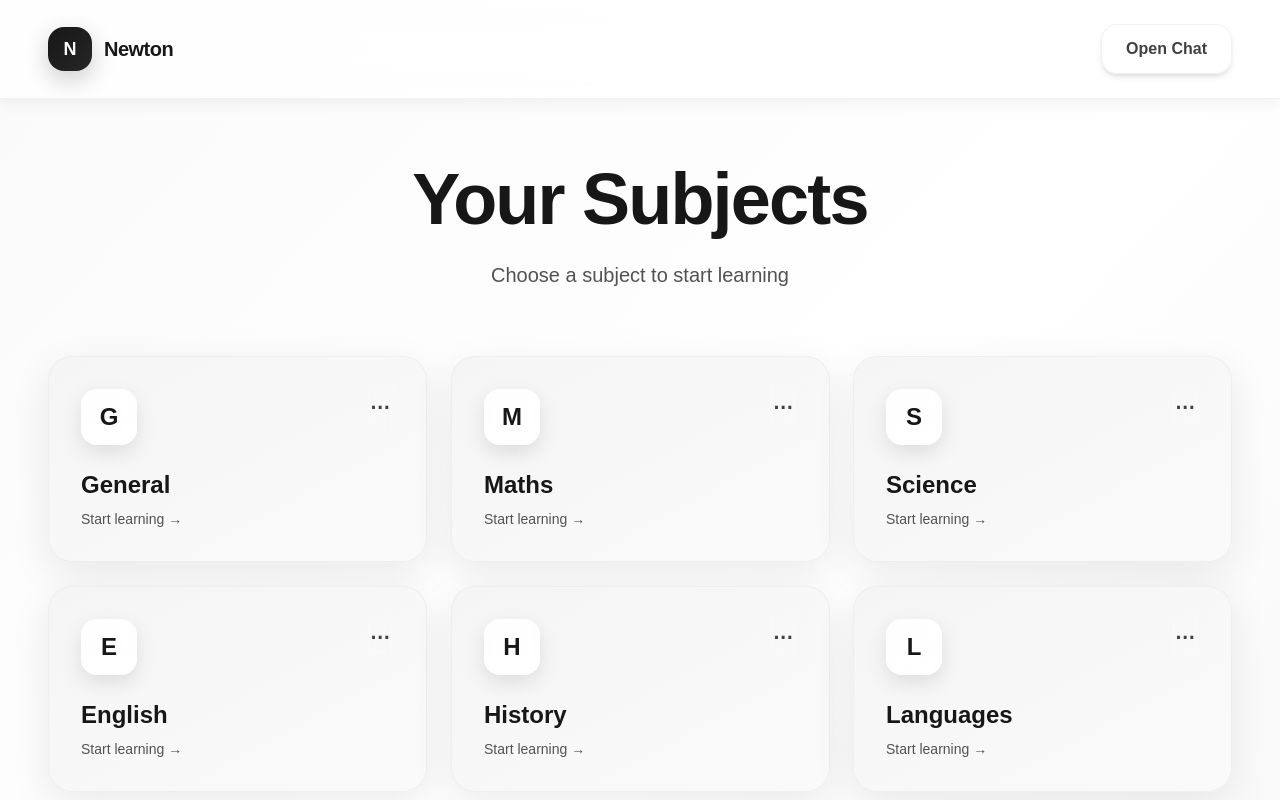
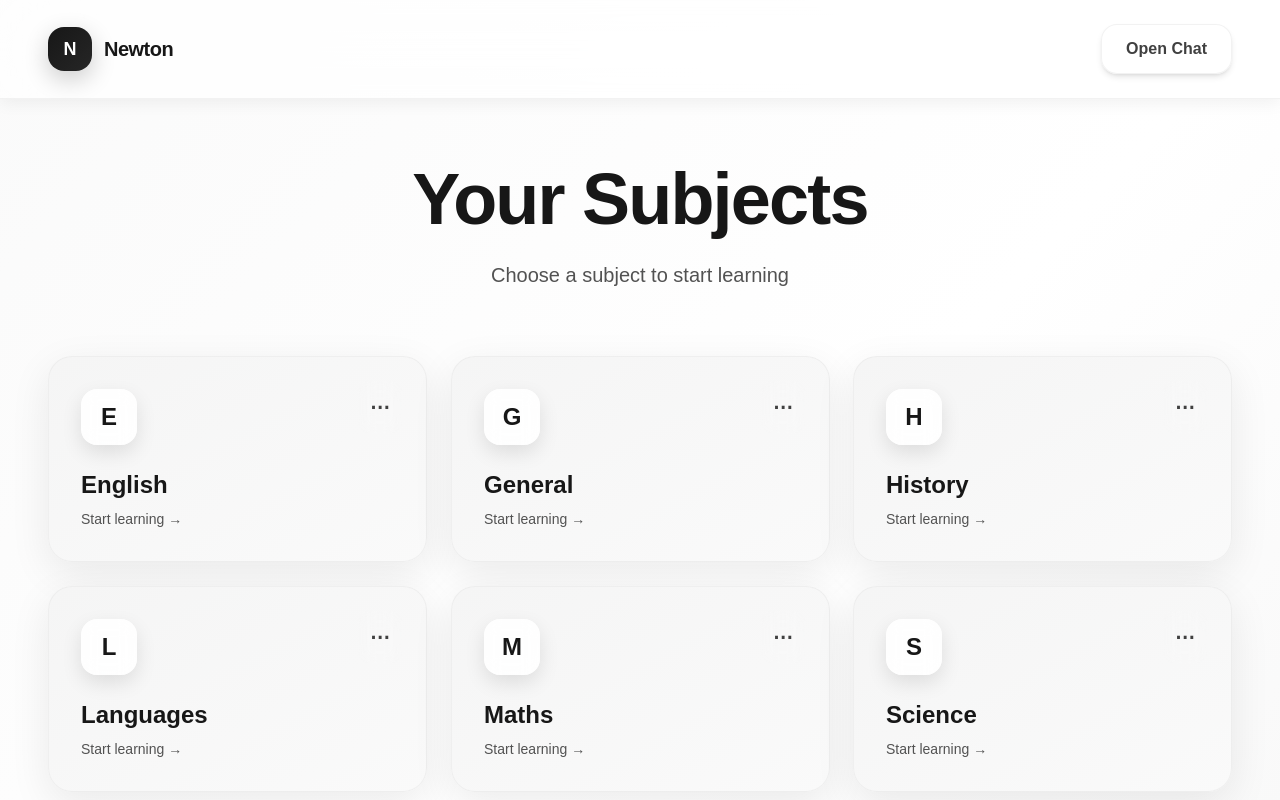
Before and after one commit to eliotjsantos-stack/newton.ai, a Next.js app: page /dashboard in a window 1280 px wide. Shown: the top 800 px of the page. Built offline with nearby package versions, Linux system fonts and the light colour scheme.

Commit message:
Fix: Subject order

```diff
--- a/app/dashboard/page.js
+++ b/app/dashboard/page.js
@@ -4,7 +4,7 @@ import { useState, useEffect } from 'react';
 import Link from 'next/link';
 
 export default function Dashboard() {
-  const defaultSubjects = ['General', 'Maths', 'Science', 'English', 'History', 'Languages'];
+  const defaultSubjects = ['English', 'General', 'History', 'Languages', 'Maths', 'Science'];
 
   const [subjects, setSubjects] = useState(() => {
     if (typeof window !== 'undefined') {
```
